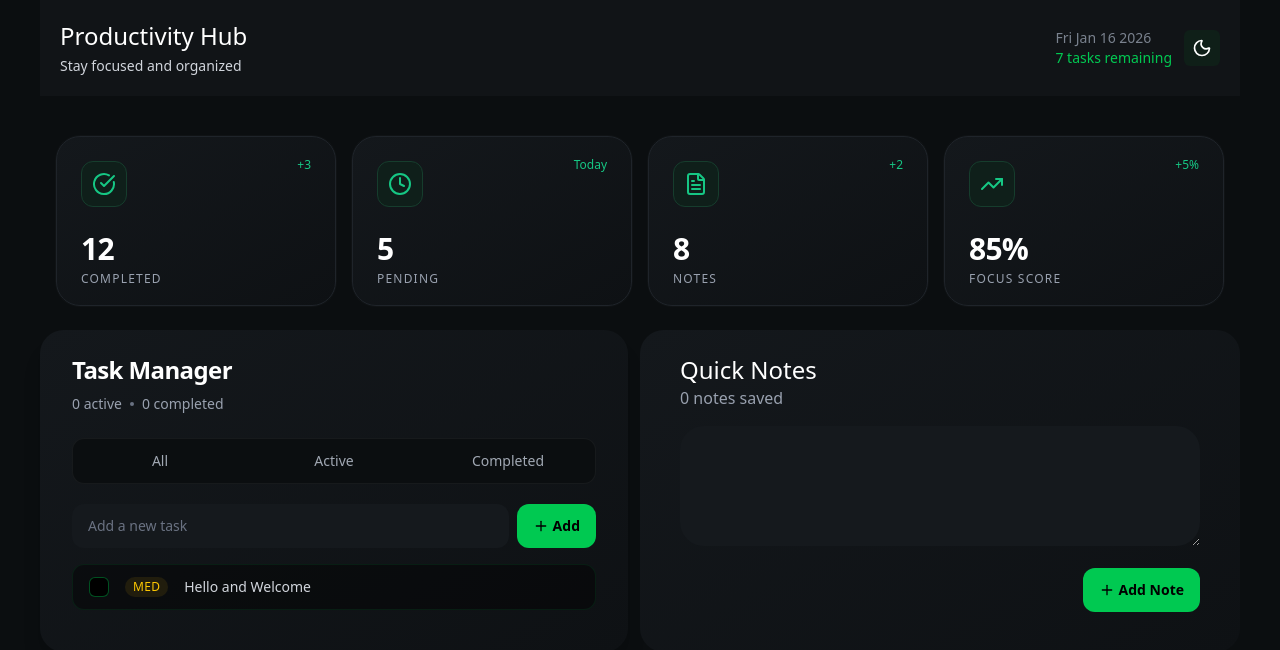
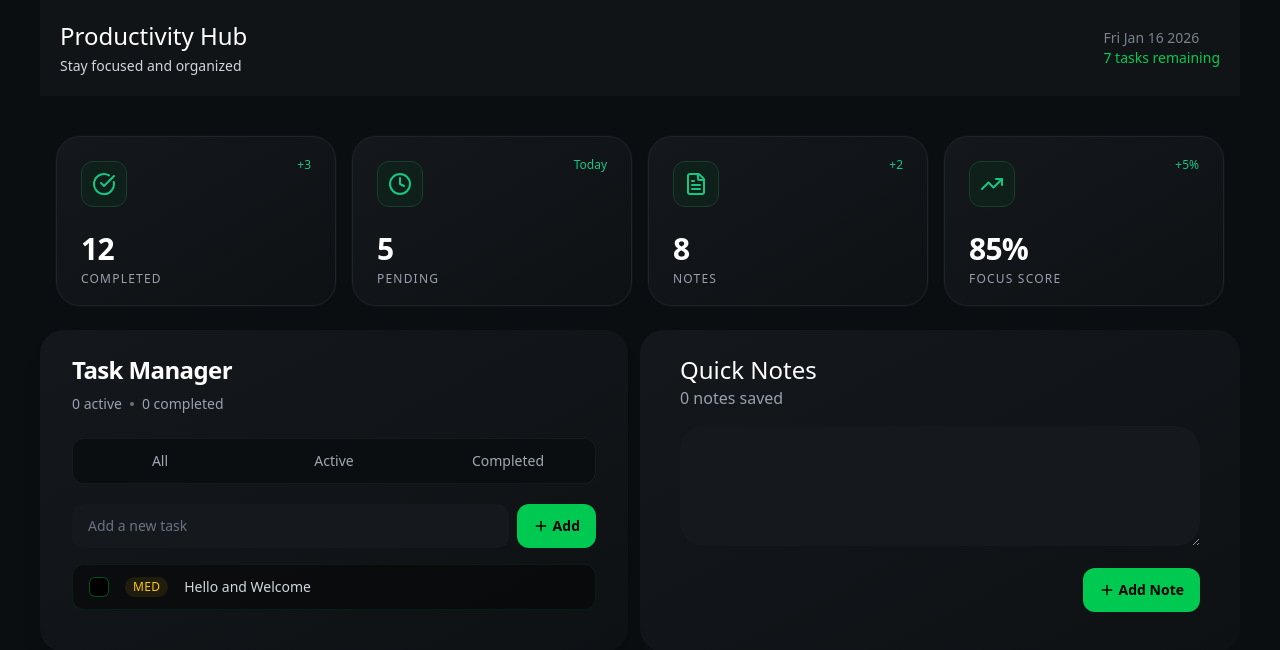
Before and after one commit to Roqeeb-dev/personal-productivity-dashboard, a React (Vite) app: page / in a window 1280 px wide. Shown: the top 650 px of the page. Built offline with nearby package versions, Linux system fonts and the light colour scheme.

Commit message:
fixed unused error

```diff
--- a/src/components/Navbar.tsx
+++ b/src/components/Navbar.tsx
@@ -1,16 +1,8 @@
 import { useState } from "react";
-import { Sun, Moon } from "lucide-react";
-
-type Theme = "dark" | "light";
 
 export default function Navbar() {
   const [tasks] = useState<number>(7);
-  const [theme, setTheme] = useState<Theme>("light");
   const currentDate: string = new Date().toDateString();
-
-  function toggleTheme() {
-    setTheme((prev: Theme) => (prev === "light" ? "dark" : "light"));
-  }
 
   return (
     <header className="bg-[#111417] text-white p-5 px-5 mb-10 flex items-center justify-between">
@@ -29,14 +21,6 @@ export default function Navbar() {
             {tasks} {tasks > 0 ? "tasks" : "task"} remaining
           </p>
         </section>
-
-        <button className="bg-[#0F1F18] p-2 rounded-md" onClick={toggleTheme}>
-          {theme === "light" ? (
-            <Moon className="w-5 h-5" />
-          ) : (
-            <Sun className="w-5 h-5" />
-          )}
-        </button>
       </div>
     </header>
   );
--- a/src/store/UseThemeStore.tsx
+++ /dev/null
@@ -1,5 +0,0 @@
-import { create } from "zustand";
-
-export const useThemeStore = create((set) => {
-  theme: "white";
-});
```
